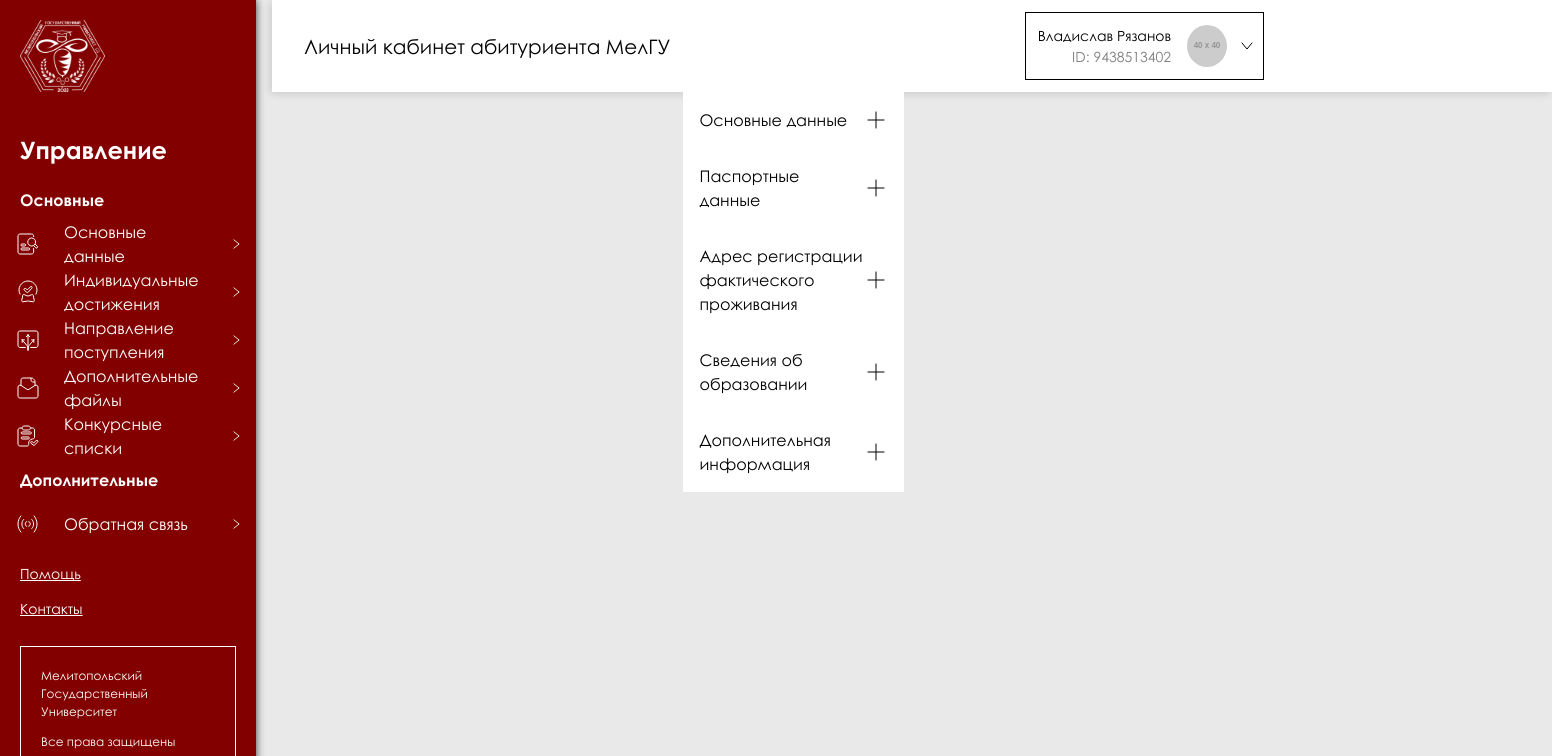
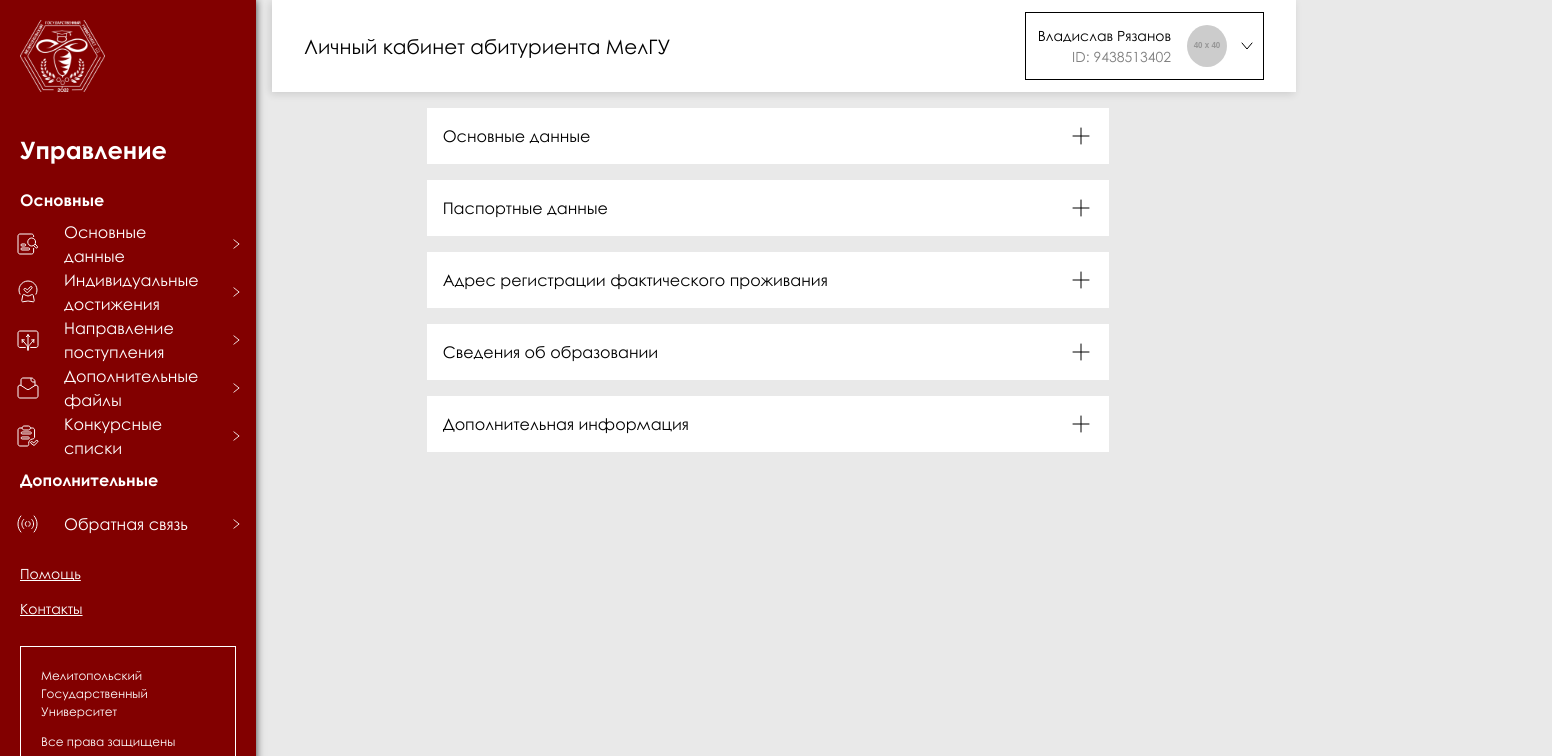
Before and after one commit to Vladdeek/internship, a React (Vite) app in the folder frontend/: page / in a window 1280 px wide. Shown: the top 756 px of the page, 1552 px wide, since content can reach past the window. Built offline with nearby package versions, Linux system fonts and the light colour scheme.

Commit message:
FIX Accordion's to center

```diff
--- a/frontend/src/components/Accordion/Accordion.jsx
+++ b/frontend/src/components/Accordion/Accordion.jsx
@@ -3,7 +3,7 @@ import './Accordion.style.css'
 
 const Accordion = ({ title, children, isOpen, onToggle }) => {
 	return (
-		<div className='bg-white w-1/2'>
+		<div className='bg-white w-2/3 mt-4 '>
 			<div
 				className='accordion w-full flex p-4 cursor-pointer'
 				onClick={onToggle} // Меняем состояние при клике
@@ -13,7 +13,7 @@ const Accordion = ({ title, children, isOpen, onToggle }) => {
 					transition: '0.3s',
 				}}
 			>
-				<p className='accord-title w-full'>{title}</p>
+				<p className='accord-title w-full select-none'>{title}</p>
 				<img
 					src='icons/plus.svg'
 					alt=''
--- a/frontend/src/components/Header/Header.jsx
+++ b/frontend/src/components/Header/Header.jsx
@@ -6,7 +6,7 @@ import Profile from './Profile'
 const Header = ({}) => {
 	return (
 		<>
-			<header className='flex ml-4 h-23 px-8 w-screen justify-between'>
+			<header className='flex ml-4 h-23 px-8 w-full justify-between'>
 				<h1 className='h-title self-center'>
 					Личный кабинет абитуриента МелГУ
 				</h1>
--- a/frontend/src/components/SideBar/SideBar.jsx
+++ b/frontend/src/components/SideBar/SideBar.jsx
@@ -6,7 +6,7 @@ import SBChapter from './SBChapter'
 const SideBar = ({}) => {
 	return (
 		<>
-			<aside className='flex flex-col w-1/5 h-screen justify-between'>
+			<aside className='flex flex-col w-1/5 h-screen justify-between overflow-y-auto'>
 				<div className='sb-top flex flex-col'>
 					<img src='logo.svg' alt='' className='sb-logo' />
 					<h1 className='sb-title text-white'>Управление</h1>
--- a/frontend/src/pages/MainPage.jsx
+++ b/frontend/src/pages/MainPage.jsx
@@ -15,9 +15,9 @@ const MainPage = ({}) => {
 		<>
 			<div className='flex'>
 				<SideBar />
-				<div className='flex flex-col items-center'>
+				<div className='w-4/5'>
 					<Header />
-					<div className=''>
+					<div className=' flex flex-col items-center'>
 						<Accordion
 							title='Основные данные'
 							isOpen={activeIndex === 0}
```
